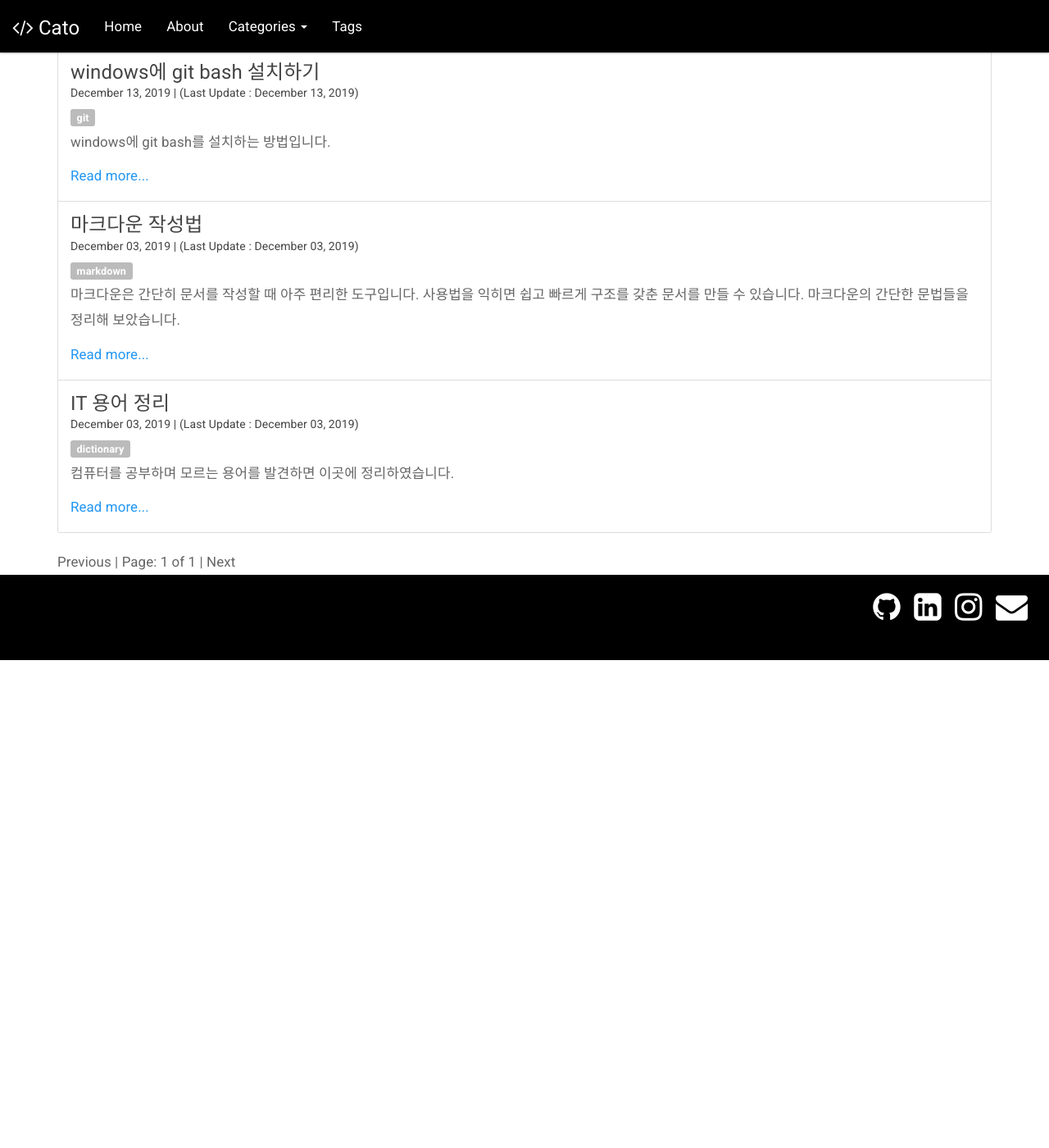
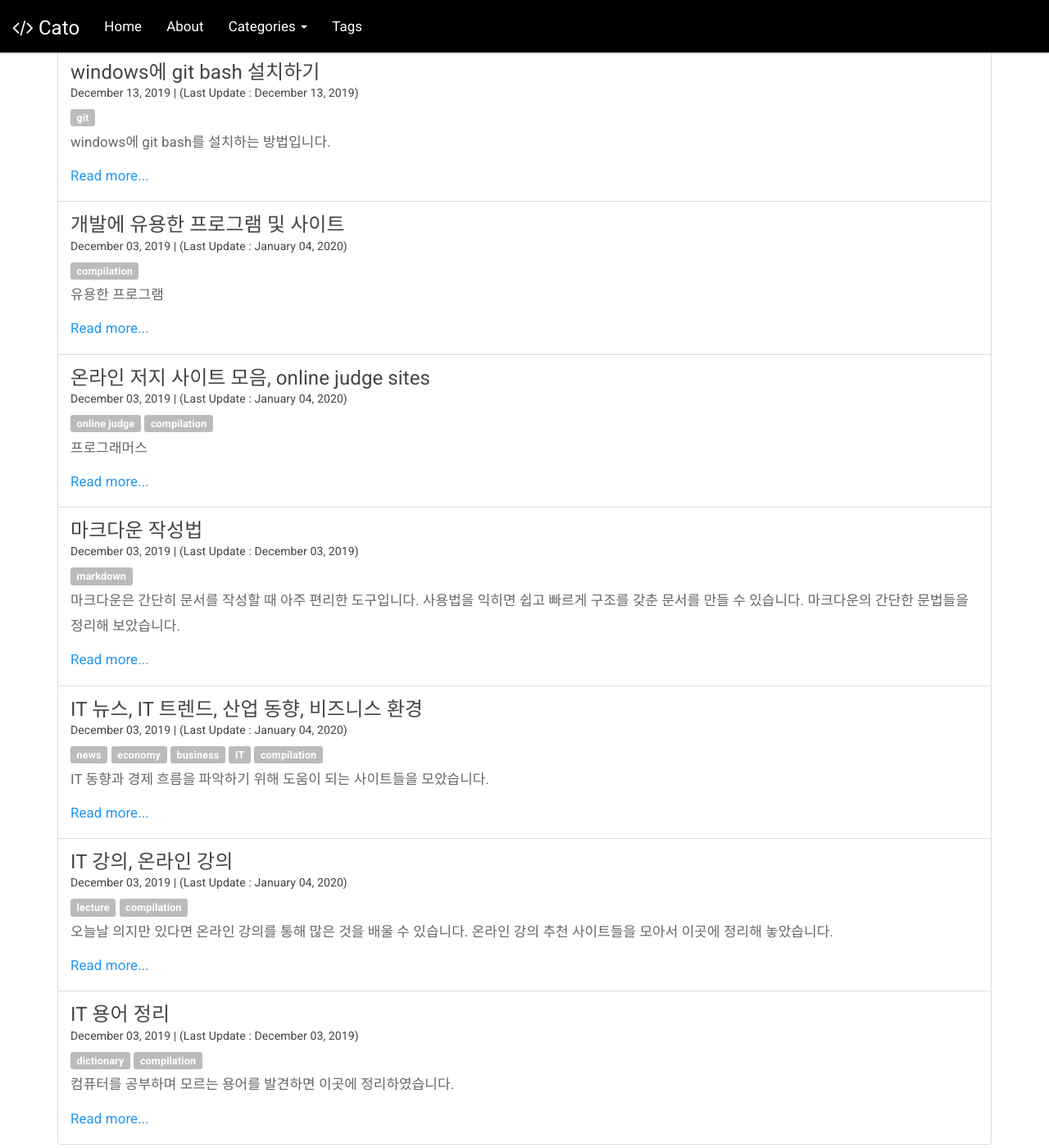
Before and after one commit to porciuscato/porciuscato.github.io, a Jekyll site: the page built from index.html, in a window 1280 px wide and 1400 px high, scrolled down 668 px. Shown: the whole window at 82% size. Built offline with Jekyll 4.4.1, drawn with Linux system fonts in a browser that asks for light colours; Markdown is read by kramdown in place of the engine named in the settings; the list of posts is cut into pages by our own code; comment, search, counter and statistics services are not loaded; before the commit the page ends 1473 px from its top, so only the background shows below that.

```diff
--- /dev/null
+++ b/_posts/etc/19-12-3-lecture.md
@@ -0,0 +1,58 @@
+---
+comments: true
+title: IT 강의, 온라인 강의
+published: 2019-12-3
+updated: 2020-1-4
+tags: [lecture, compilation]
+categories: [resources]
+---
+오늘날 의지만 있다면 온라인 강의를 통해 많은 것을 배울 수 있습니다. 온라인 강의 추천 사이트들을 모아서 이곳에 정리해 놓았습니다.
+
+### 온라인 강의 사이트
+
+- [udacity](https://www.udacity.com/)
+
+  \+ git 강의가 매우 좋다는 평
+
+  \+ machine learning은 여기서 해야하다는
+
+- [udemy](https://www.udemy.com/)
+
+- [coursera](https://www.coursera.org/)
+
+  - 스탠포드의 교수들의 올린 강의
+
+- [edx](https://www.edx.org/)
+
+  - 미국 동부 대학들이 만든 사이트
+
+- [kocw](http://www.kocw.net/home/index.do)
+
+- [Khan Academy](https://www.khanacademy.org/)
+
+  - 중고등학교를 대체하고 있을 정도로 유명   \+[한국 버전](https://ko.khanacademy.org/)
+
+
+### 강동주 추천 강의
+who is 강동주? -> [CEO of HPHK](https://hphk.kr/)
+
+- [Learn fundamental software engineering skills](https://www.edx.org/professional-certificate/ucberkeleyx-agile-development-using-ruby-on-rails)
+  - 소프트웨어 공학 수업
+  - David Peterson. ''컴퓨터 구조" 의 저자의 강의
+- [Introduction to Computer Science and Programming Using Python](https://www.edx.org/course/introduction-to-computer-science-and-programming-7)
+  - 파이썬을 MIT 버전으로 공부하는 방법
+
+- [CS50's Introduction to Computer Science](https://www.edx.org/course/cs50s-introduction-to-computer-science)
+  - 하버드대의 컴퓨터 과학 개론 수업
+
+- [CS61A](https://cs61a.org/)
+  - [John DeNero](https://www2.eecs.berkeley.edu/Faculty/Homepages/denero.html)의 강의
+  - 파이썬의 끝판왕을 보고 싶다면 추천
+
+
+### 그 외 추천 목록
+
+#### git 공부
+
+- [지옥에서 온 git](https://www.opentutorials.org/course/2708)
+- [원숭이 git 입문](https://backlog.com/git-tutorial/kr/intro/intro1_1.html)
--- /dev/null
+++ b/_posts/etc/19-12-3-news.md
@@ -0,0 +1,73 @@
+---
+comments: true
+title: IT 뉴스, IT 트렌드, 산업 동향, 비즈니스 환경
+published: 2019-12-3
+updated: 2020-1-4
+tags: [news, economy, business, IT, compilation]
+categories: [issue]
+---
+IT 동향과 경제 흐름을 파악하기 위해 도움이 되는 사이트들을 모았습니다.
+
+## IT 뉴스
+
+- [Tech Crunch](https://techcrunch.com/)
+  - 미국 IT 비즈니스 트렌드
+
+- [IT World](https://www.itworld.co.kr/)
+- [디지털 타임스](http://www.dt.co.kr/)
+- [EE Times](https://www.eetimes.com/)
+- [ZD Net Korea](http://www.zdnet.co.kr/)
+- [인공지능 신문](http://www.aitimes.kr/)
+- [전자신문](http://www.etnews.com/)
+- [IT NEWS](http://www.itnews.or.kr/)
+- [블로터](http://www.bloter.net/)
+
+
+## 경제
+
+- [KDI 한국개발연구원](http://www.kdi.re.kr/policy/publication_main.jsp)
+  - 경제정책 및 경제 전망 관련 자료를 배포하는 사이트들을 모아놨다.
+- [LG경제연구원](http://www.lgeri.com/)
+  - 거시적 경제 전망을  PDF로 제공한다.
+
+- [네이버 금융 투자전략](https://finance.naver.com/research/)
+  - 산업과 경제분석 관련 리포트를 볼 수 있다.
+
+
+##  투자정보
+
+- [CIO Korea](http://www.ciokorea.com/)
+
+## 기업 정보 분석
+
+- [전자공시시스템](http://dart.fss.or.kr/)
+  - 상장된 기업 정보를 볼 수 있음
+
+- [워크넷](https://www.work.go.kr)
+  - 워크넷에서 [4차 산업혁명 채용관](https://www.work.go.kr/empInfo/indRev/indRevMain.do)에 들어가면 관련 채용 정보를 확인할 수 있음
+- [CATCH](https://www.catch.co.kr)
+  - 우수 강소기업 검색
+  - 테마기업별 검색이 가능
+- [원티드](https://www.wanted.co.kr)
+  - 직무중심, 스타트업 찾을 때 좋음
+- [피플앤잡](www.peoplenjob.com)
+  - 외국계 기업전문채용. 주로 계약직
+- [네이버 금융 - 소프트웨어 업종](https://finance.naver.com/sise/sise_group_detail.nhn?type=upjong&no=33)
+  - 국내증시 -> 업종 -> 소프트웨어
+
+## 산업 분석
+
+> `관심있는 분야 + 협회` 구글 검색하면 관련 보고서를 찾을 수 있다.
+
+- [IT find](https://www.itfind.or.kr/)
+  - IT 동향 전반
+
+- [4차 산업혁명위원회](https://www.4th-ir.go.kr)
+
+- [한국클라우드산업협회](http://kcloud.or.kr)
+
+- [지능정보산업협회](https://www.k-ai.or.kr)
+
+- [한국 빅데이터학회](http://www.kbigdata.kr)
+
+- [한국데이타산업진흥원](https://www.kdata.or.kr)
--- /dev/null
+++ b/_posts/etc/19-12-4-onlinejudge.md
@@ -0,0 +1,14 @@
+---
+comments: true
+title: 온라인 저지 사이트 모음, online judge sites
+published: 2019-12-3
+updated: 2020-1-4
+tags: [online judge, compilation]
+categories: [computer science]
+---
+
+- [프로그래머스](https://programmers.co.kr/)
+
+- [백준](https://www.acmicpc.net/)
+
+- [SW엑스퍼트아카데미](https://swexpertacademy.com/main/main.do)
--- /dev/null
+++ b/_posts/etc/19-12-5-useful.md
@@ -0,0 +1,61 @@
+---
+comments: true
+title: 개발에 유용한 프로그램 및 사이트
+published: 2019-12-3
+updated: 2020-1-4
+tags: [compilation]
+categories: [resources]
+---
+
+## 유용한 프로그램
+
+- [Typora](https://typora.io/)
+  - markdown 에디터
+- [Chocolatey](https://chocolatey.org/)
+  - windows package manager
+- [Visual Studio Code](https://code.visualstudio.com/)
+  - 유용한 IDE
+
+
+## 유용한 사이트
+
+### 기획
+
+- [Trello](https://trello.com/)
+  - 일정관리 협업 툴
+
+### 디자인
+
+- [Figma](https://www.figma.com/)
+
+### 사진 모음
+
+- [Unsplash](https://unsplash.com/)
+
+### CSS 라이브러리
+
+- [Tail Wind CSS](https://tailwindcss.com/)
+
+- [Bulma](https://bulma.io/)
+
+### Git 저장소
+
+- [Git Lab](https://about.gitlab.com/)
+- [Bit Bucket](https://bitbucket.org/)
+
+### 기타 참고 사이트
+
+- [Github Guides](https://guides.github.com/)
+
+- [Python Tutor](http://pythontutor.com/)
+  - 파이썬, 자바, C, C++, Javascript, Ruby 코드의 실행 과정을 그래픽으로 보여준다.
+- [Deview](https://deview.kr/)
+  - 개발 컨퍼런스
+- [world quant](https://www.worldquant.com/)
+  - 퀀트집단
+- [python github](https://github.com/python)
+  - 파이썬의 소스코드를 볼 수 있는 방법
+- [제타위키](https://zetawiki.com/)
+  - 백준의 정답을 확인할 수 있다.
+- [Oven](https://ovenapp.io/)
+  - mockup 프로그램. UI/UX 디자인 툴
--- a/_posts/etc/2019-11-2-dictionary.md
+++ b/_posts/etc/2019-11-2-dictionary.md
@@ -3,7 +3,7 @@ comments: true
 title: IT 용어 정리
 published: 2019-12-3
 updated: 2019-12-3
-tags: [dictionary]
+tags: [dictionary, compilation]
 categories: [computer science]
 ---
 
```
Also changed, not shown: _posts/etc/2019-11-27-for_developer.md (+3 -3 lines).
